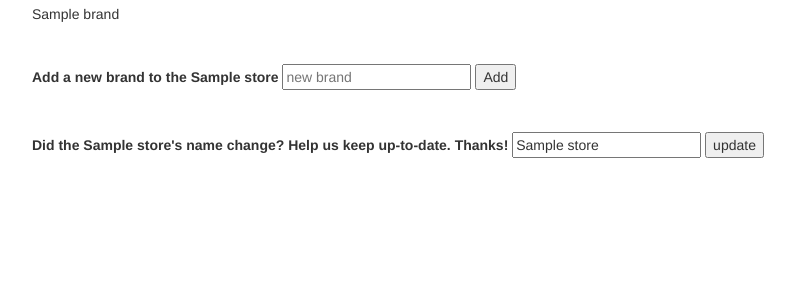
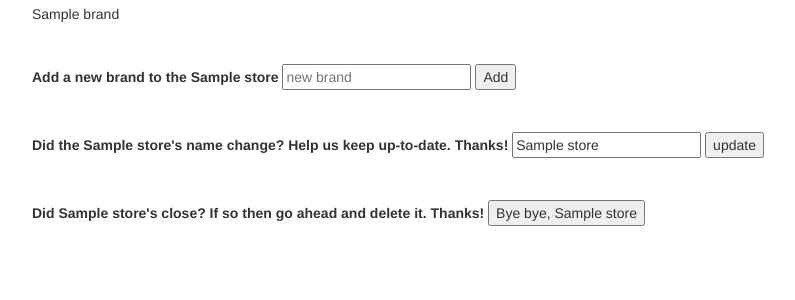
Before and after one commit to Sean-Peterson/shoes, a PHP site: template views/store.html.twig in a window 1280 px wide. Shown: the part 159-459 px from the top of the page, without its empty margins (38-833 px from the left). Run offline with PHP 8.4, Linux system fonts and the light colour scheme; the template is opened without the code that fills it: most values are stand-ins (such as "Sample title", 1, 10 or a date in 2020); some libraries are stand-ins or nearby versions.

Commit message:
add ability to delete stores

```diff
--- a/app/app.php
+++ b/app/app.php
@@ -53,5 +53,11 @@
         return $app->redirect('/store/' . $id);
     });
 
+    $app->delete("/delete/store/{id}", function($id) use ($app) {
+        $store = Store::find($id);
+        $store->delete();
+        return $app->redirect('/');
+    });
+
     return $app;
  ?>
--- a/views/store.html.twig
+++ b/views/store.html.twig
@@ -17,16 +17,27 @@
 
 {% block controls %}
 <br><br>
+
     <form action="/add/brand/{{store.getId}}" method="post">
         <label for="new_brand">Add a new brand to the {{store.getStoreName}}</label>
         <input type="text" name="new_brand" placeholder="new brand" required>
         <button type="submit" name="button">Add</button>
     </form>
+
 <br><br>
+
     <form action="/patch/store/{{store.getId}}" method="post">
         <input name="_method" type="hidden" value="patch">
         <label for="new_store_name">Did the {{store.getStoreName}}'s name change? Help us keep up-to-date. Thanks!</label>
         <input type="text" name="new_store_name" value="{{store.getStoreName}}" required>
         <button type="submit" name="button">update</button>
     </form>
+
+<br><br>
+
+    <form action="/delete/store/{{store.getId}}" method="post">
+        <input name="_method" type="hidden" value="delete">
+        <label for="delete_store">Did {{store.getStoreName}}'s close? If so then go ahead and delete it. Thanks!</label>
+        <button type="submit" name="button">Bye bye, {{store.getStoreName}}</button>
+    </form>
 {% endblock %}
```
